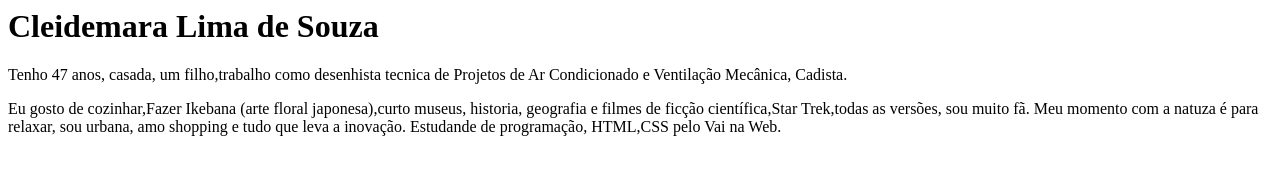
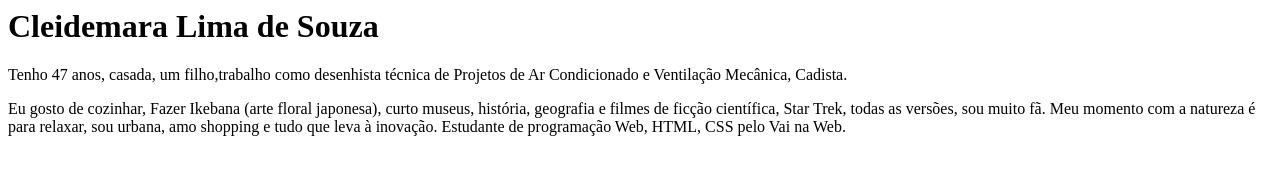
Before and after one commit to Cleidemara/cleidemara.github.io, a plain HTML site: page index.html in a window 1280 px wide. Drawn offline with Linux system fonts and the light colour scheme.

Commit message:
correções

```diff
--- a/index.html
+++ b/index.html
@@ -6,9 +6,9 @@
     </head>
     <body>
         <h1>Cleidemara Lima de Souza</h1>
-        <p class="descrition">Tenho 47 anos, casada, um filho,trabalho como desenhista tecnica de Projetos de Ar Condicionado e Ventilação Mecânica, Cadista.</p>
-        <p>Eu gosto de cozinhar,Fazer Ikebana (arte floral japonesa),curto museus, historia, geografia e filmes de ficção científica,Star Trek,todas as versões, sou muito fã. Meu momento com a natuza é para relaxar, sou urbana, amo shopping e tudo que leva a inovação.
-        Estudande de programação, HTML,CSS pelo Vai na Web.
+        <p class="descrition">Tenho 47 anos, casada, um filho,trabalho como desenhista técnica de Projetos de Ar Condicionado e Ventilação Mecânica, Cadista.</p>
+        <p>Eu gosto de cozinhar, Fazer Ikebana (arte floral japonesa), curto museus, história, geografia e filmes de ficção científica, Star Trek, todas as versões, sou muito fã. Meu momento com a natureza é para relaxar, sou urbana, amo shopping e tudo que leva à inovação.
+        Estudante de programação Web, HTML, CSS pelo Vai na Web.
         </p>
     </body>
 </html>
```
